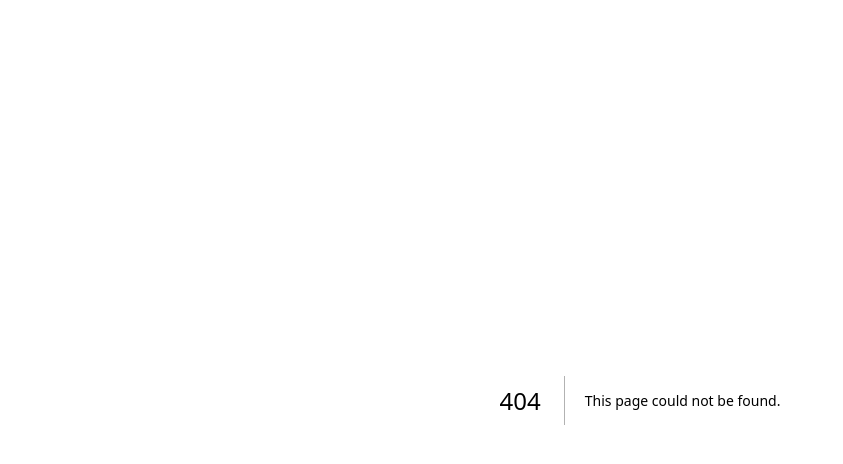
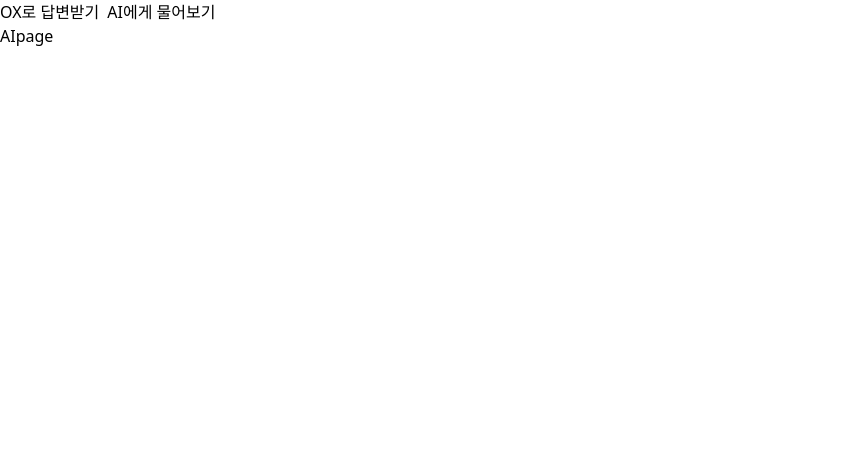
Before and after one commit to 938938/QnANow, a Next.js app: page /ai in a window 1280 px wide. Before the commit this address had no page. Shown: the top 464 px of the page, without its empty margins (0-843 px from the left). Built offline with nearby package versions, Linux system fonts and the light colour scheme.

Commit message:
[FEAT] 페이지 추가

```diff
--- /dev/null
+++ b/src/app/ai/page.tsx
@@ -0,0 +1,7 @@
+import React from 'react';
+
+const AIpage = () => {
+  return <div>AIpage</div>;
+};
+
+export default AIpage;
--- a/src/app/layout.tsx
+++ b/src/app/layout.tsx
@@ -1,6 +1,7 @@
 import type { Metadata } from 'next';
 import './globals.css';
 import ReduxToolkitProvider from '@/config/ReduxProvider';
+import Nav from '@/components/Nav';
 
 export const metadata: Metadata = {
   title: 'Ask for...',
@@ -15,7 +16,10 @@ export default function RootLayout({
   return (
     <html lang='en'>
       <ReduxToolkitProvider>
-        <body>{children}</body>
+        <body>
+          <Nav />
+          <div>{children}</div>
+        </body>
       </ReduxToolkitProvider>
     </html>
   );
--- /dev/null
+++ b/src/components/Nav.tsx
@@ -0,0 +1,18 @@
+'use client';
+
+import Link from 'next/link';
+
+const Nav = () => {
+  return (
+    <div className='flex gap-2'>
+      <Link href={'/'}>
+        <button>OX로 답변받기</button>
+      </Link>
+      <Link href={'/ai'}>
+        <button>AI에게 물어보기</button>
+      </Link>
+    </div>
+  );
+};
+
+export default Nav;
```
